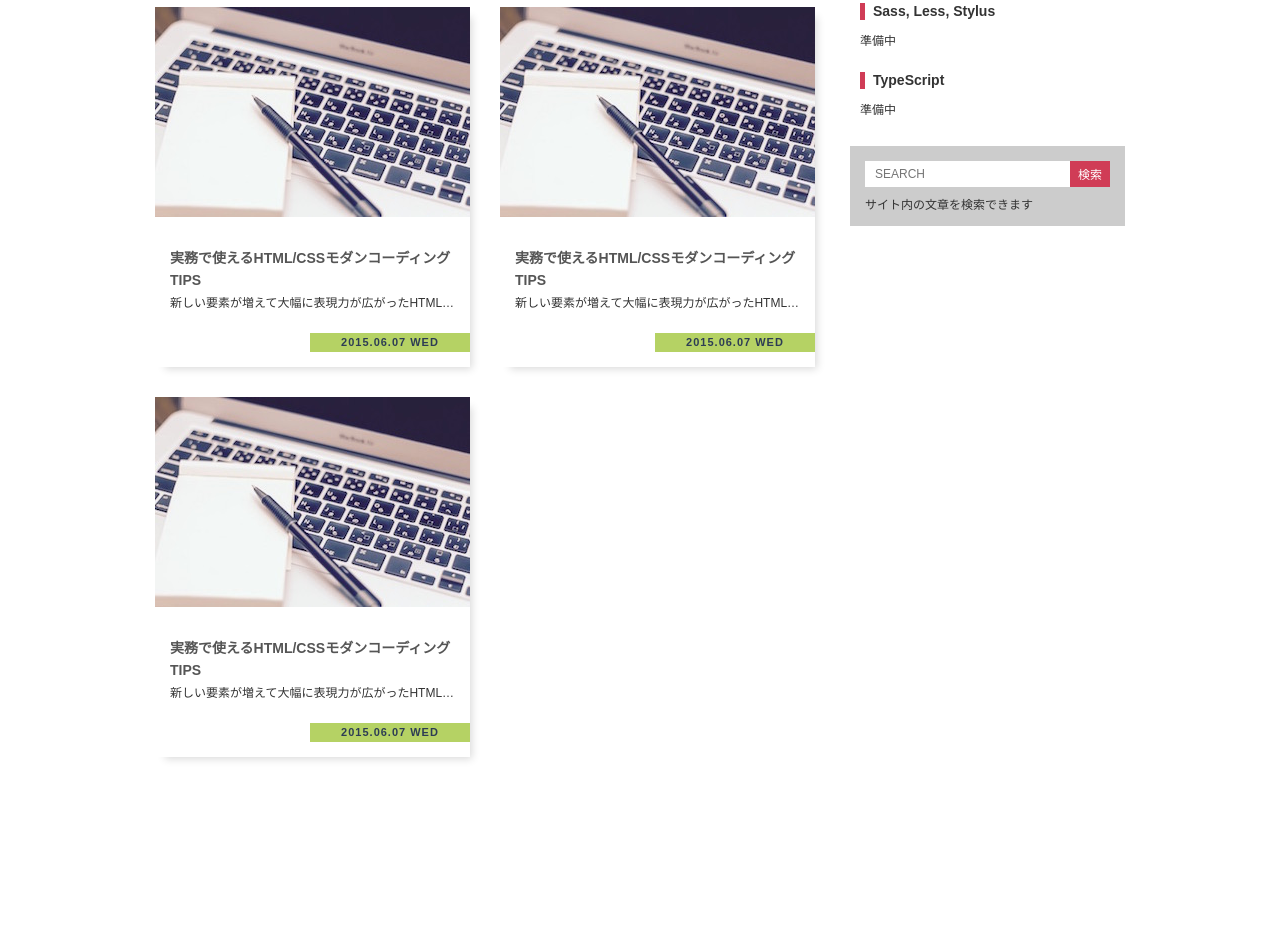
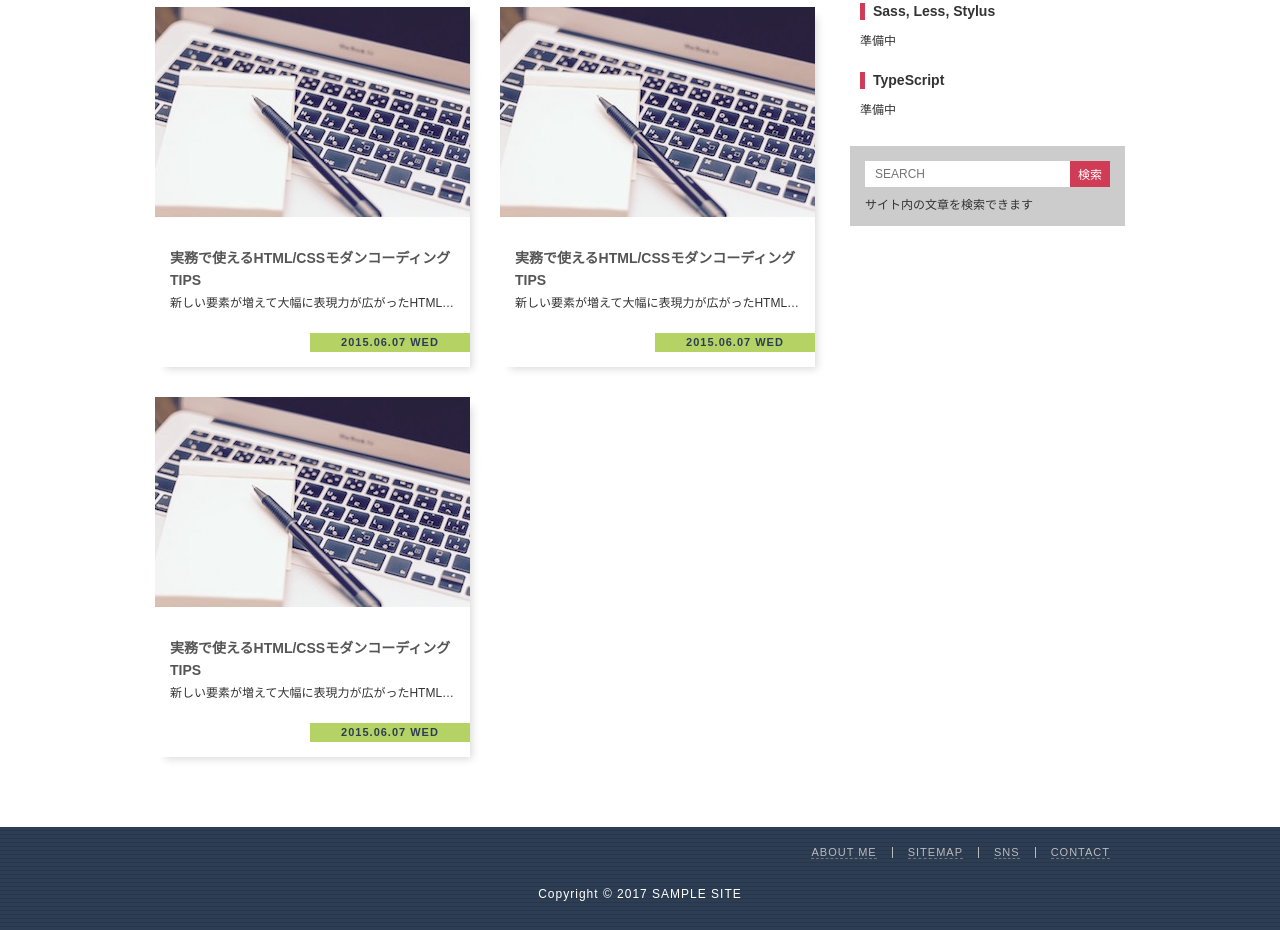
Before and after one commit to gaisei/mcoding, a plain HTML site: page part1/index.html in a window 1280 px wide. Shown: the part 1168-2098 px from the top of the page. Before the commit the page ends 1995 px from the top, so only its background shows below. Drawn offline with Linux system fonts and the light colour scheme.

Commit message:
[part1]フッターのコーディング

```diff
--- a/part1/css/style.css
+++ b/part1/css/style.css
@@ -441,6 +441,47 @@ a:link, a:visited, a:hover, a:active {
 	margin-top: 12px;
 }
 
+/**********************************************
+/ フッター
+**********************************************/
+
 .footer {
 	width: 100%;
+	padding: 20px 0 30px;
+	background: #2d3d54 url(../images/bg-footer.gif);
+	color: #fff;
 }
+
+.horizontal-list {
+	width: 970px;
+	margin: 0 auto;
+	text-align: right;
+	font-size: 0;
+}
+
+.horizontal-list .horizontal-item {
+	display: inline-block;
+	padding: 0 15px;
+	letter-spacing: 1px;
+}
+
+.horizontal-list .horizontal-item a {
+	border-bottom: 1px dashed #777;
+	color: #bbb;
+	font-size: 1.1rem;
+	transition: color 0.15s;
+}
+
+.horizontal-list .horizontal-item a:hover {
+	color: #ddd;
+}
+
+.horizontal-list .horizontal-item + .horizontal-item {
+	border-left: 1px solid #bbb;
+}
+
+.copyright {
+	margin-top: 30px;
+	text-align: center;
+	letter-spacing: 1px;
+}
--- a/part1/index.html
+++ b/part1/index.html
@@ -243,6 +243,15 @@
 			</div><!-- /.sidemenu -->
 
 		</div><!-- /.wrapper -->
-		<footer class="footer"></footer>
+
+		<footer class="footer">
+			<ul class="horizontal-list">
+				<li class="horizontal-item"><a href="#">ABOUT ME</a></li>
+				<li class="horizontal-item"><a href="#">SITEMAP</a></li>
+				<li class="horizontal-item"><a href="#">SNS</a></li>
+				<li class="horizontal-item"><a href="#">CONTACT</a></li>
+			</ul>
+			<p class="copyright">Copyright © 2017 SAMPLE SITE</p>
+		</footer>
 	</body>
 </html>
```
